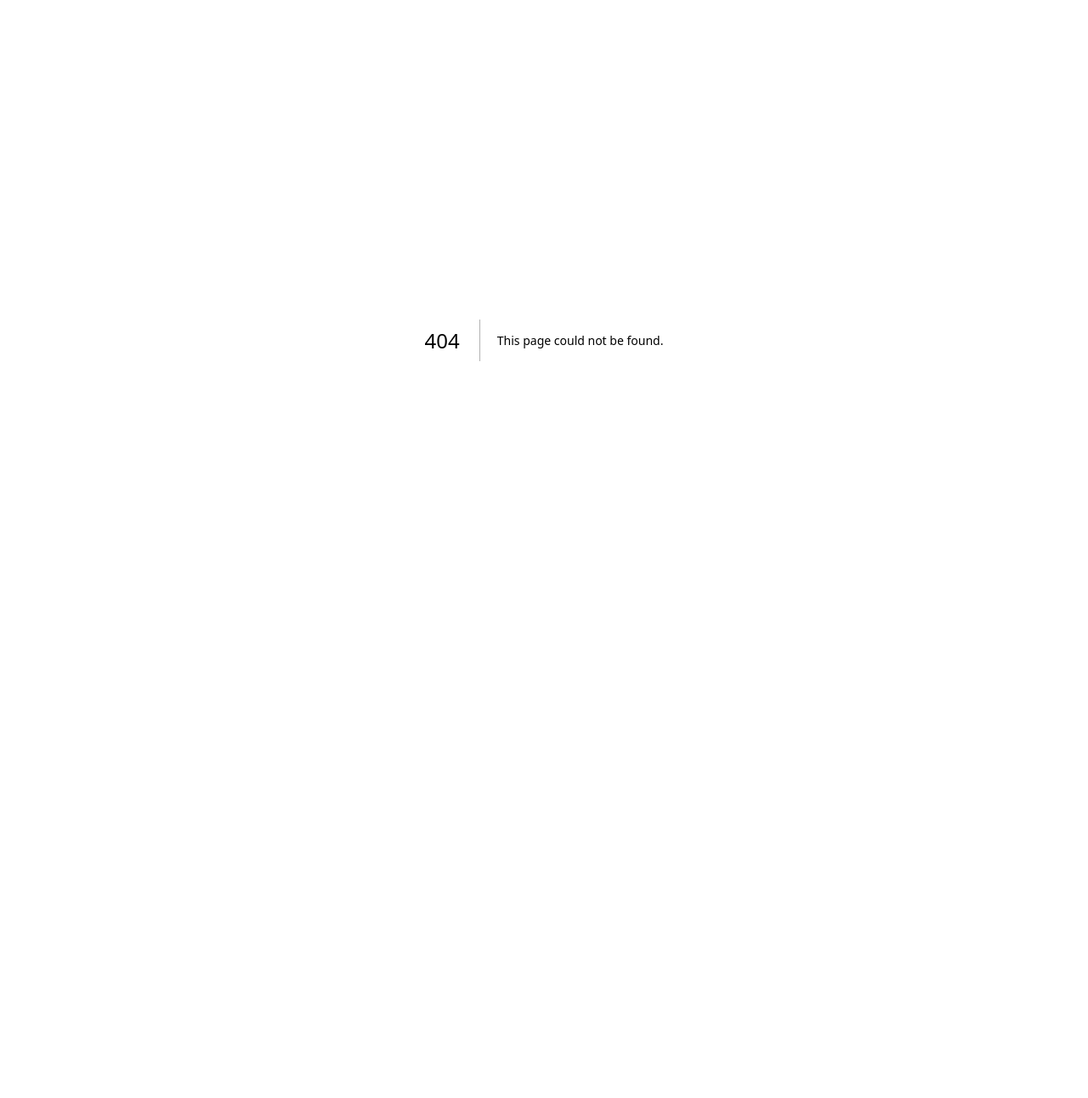
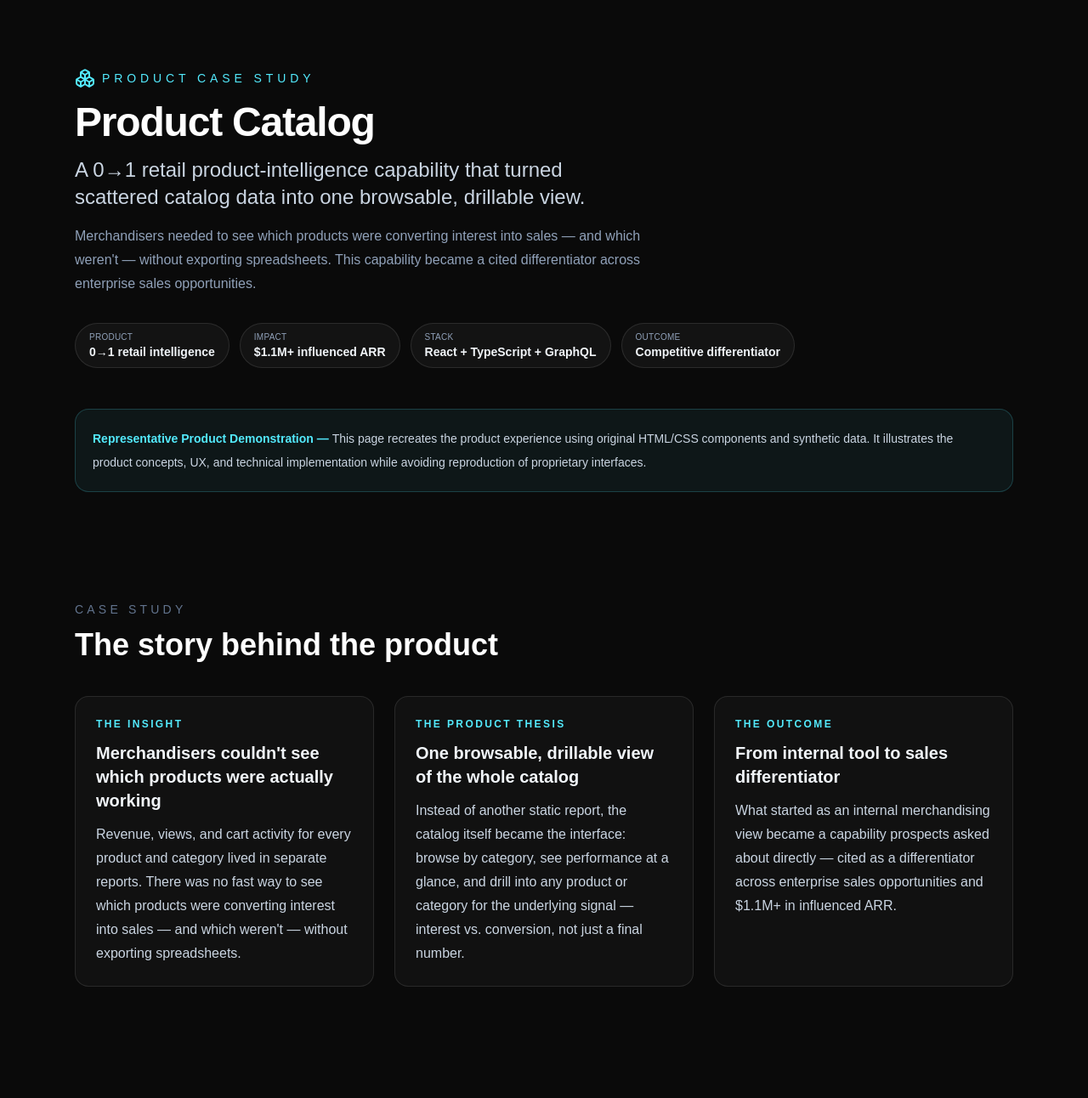
Before and after one commit to dhartung02/dustinhartung.com, a Next.js app: page /work/product-catalog in a window 1280 px wide. Before the commit this address had no page. Shown: the top 1292 px of the page at 85% size. Before the commit the page ends 800 px from the top, so only its background shows below. Built offline with nearby package versions, Linux system fonts and the light colour scheme.

Commit message:
Assemble Product Catalog case study page

```diff
--- /dev/null
+++ b/src/app/work/product-catalog/page.tsx
@@ -0,0 +1,27 @@
+// src/app/work/product-catalog/page.tsx
+import type { Metadata } from "next";
+import Hero from "@/components/catalog/sections/Hero";
+import CaseStudyOverview from "@/components/catalog/sections/CaseStudyOverview";
+import MyRole from "@/components/catalog/sections/MyRole";
+import CatalogAppSection from "@/components/catalog/sections/CatalogAppSection";
+import Outcome from "@/components/catalog/sections/Outcome";
+import Closing from "@/components/catalog/sections/Closing";
+
+export const metadata: Metadata = {
+  title: "Product Catalog — Dustin Hartung",
+  description:
+    "A product case study: a 0→1 retail product-intelligence capability that became a competitive differentiator and influenced $1.1M+ in ARR, rebuilt as an original portfolio demonstration.",
+};
+
+export default function ProductCatalogPage() {
+  return (
+    <main className="min-h-screen bg-neutral-950 text-white">
+      <Hero />
+      <CaseStudyOverview />
+      <MyRole />
+      <CatalogAppSection />
+      <Outcome />
+      <Closing />
+    </main>
+  );
+}
```
